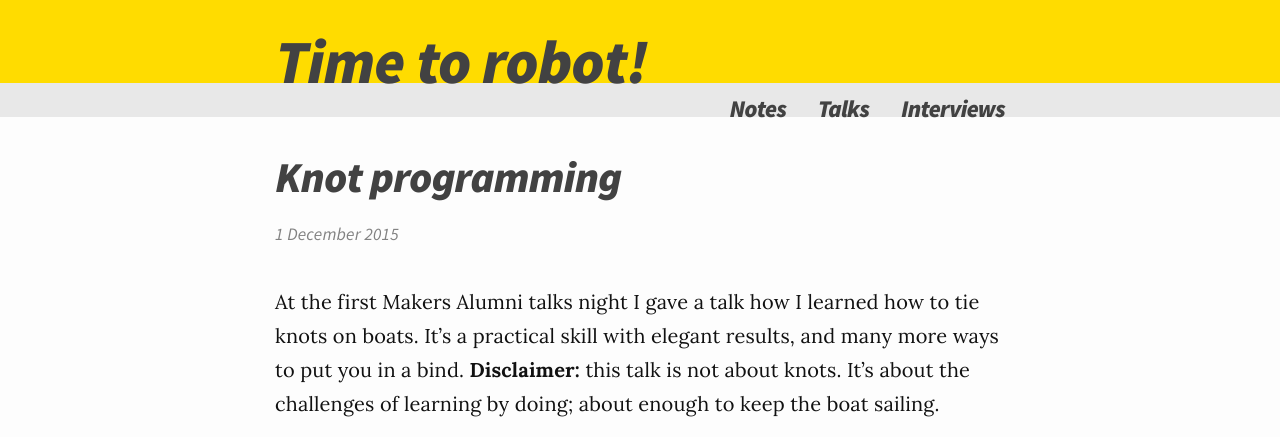
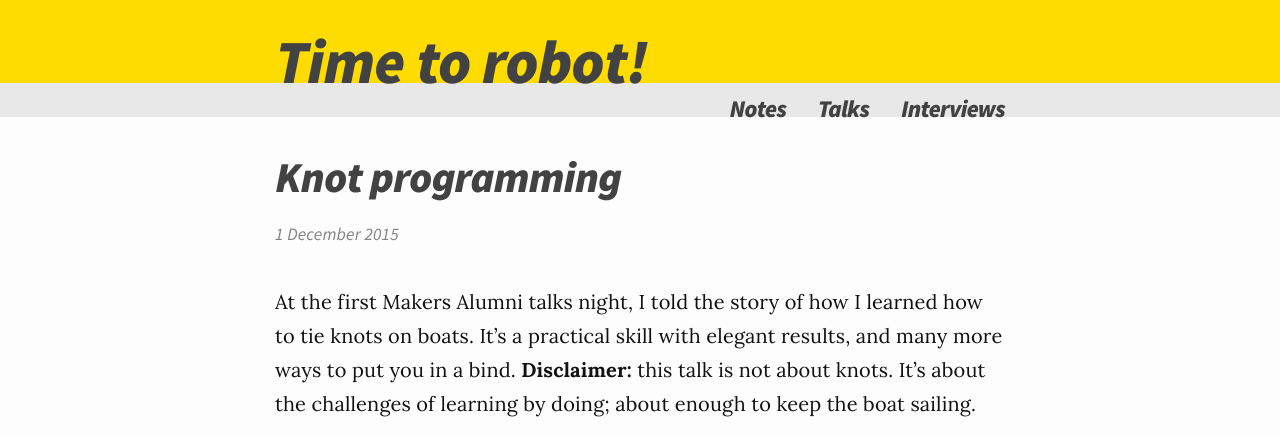
Before and after one commit to jamesjoshuahill/jamesjoshuahill.github.io, a Jekyll site: the page built from _posts/2015-12-01-knot-programming.md, in a window 1280 px wide and 900 px high, cut to the strip 0-437 px from the top of the window. Built offline with Jekyll 4.4.1, drawn with Linux system fonts in a browser that asks for light colours; comment, search, counter and statistics services are not loaded.

Commit message:
Update knot programming description

```diff
--- a/_posts/2015-12-01-knot-programming.md
+++ b/_posts/2015-12-01-knot-programming.md
@@ -3,7 +3,7 @@ layout: post
 title: "Knot programming"
 categories: talk
 ---
-At the first Makers Alumni talks night I gave a talk how I learned how to tie
+At the first Makers Alumni talks night, I told the story of how I learned how to tie
 knots on boats. It's a practical skill with elegant results, and many more ways
 to put you in a bind. **Disclaimer:** this talk is not about knots. It's about
 the challenges of learning by doing; about enough to keep the boat sailing.
```
